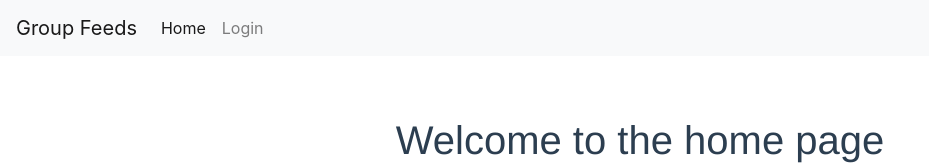
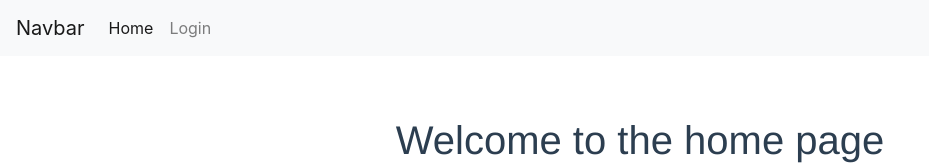
Before and after one commit to DanielGuidera/GroupFeeds, a Vue app: page /#/login in a window 1280 px wide. Shown: the top 165 px of the page, without its empty margins (0-929 px from the left). Built offline with nearby package versions, Linux system fonts and the light colour scheme.

Commit message:
login
Get username from user authentication. Hide login button and reveal user menu drop down with option profile and logout (non functional). Return to home page.

```diff
--- a/index.html
+++ b/index.html
@@ -3,10 +3,13 @@
     <meta charset="utf-8">
     <meta name="viewport" content="width=device-width,initial-scale=1.0">
     <title>group_feeds</title>
+
+    <script src="https://code.jquery.com/jquery-3.2.1.slim.min.js" integrity="sha384-KJ3o2DKtIkvYIK3UENzmM7KCkRr/rE9/Qpg6aAZGJwFDMVNA/GpGFF93hXpG5KkN" crossorigin="anonymous"></script>
+    <script src="https://cdnjs.cloudflare.com/ajax/libs/popper.js/1.12.9/umd/popper.min.js" integrity="sha384-ApNbgh9B+Y1QKtv3Rn7W3mgPxhU9K/ScQsAP7hUibX39j7fakFPskvXusvfa0b4Q" crossorigin="anonymous"></script>
+    <script src="https://maxcdn.bootstrapcdn.com/bootstrap/4.0.0/js/bootstrap.min.js" integrity="sha384-JZR6Spejh4U02d8jOt6vLEHfe/JQGiRRSQQxSfFWpi1MquVdAyjUar5+76PVCmYl" crossorigin="anonymous"></script>
   </head>
   <body>
     <div id="nav"></div>
     <div id="app"></div>
-    <!-- built files will be auto injected -->
   </body>
 </html>
--- a/src/components/Login.vue
+++ b/src/components/Login.vue
@@ -17,6 +17,11 @@
       }
     },
     methods: {
+        homePage: function () {
+            this.$refs.usrname.value = null;
+            this.$refs.psword.value = null;
+            this.$router.push({name: 'Home'});
+        },
         login: function () {
             var authenticationData = {
                 Username : this.$refs.usrname.value,
@@ -36,6 +41,9 @@
             var cognitoUser = new cognito.CognitoUser(userData);
             cognitoUser.authenticateUser(authenticationDetails, {
                 onSuccess: function (result) {
+                    document.getElementById('userMenu').innerHTML = cognitoUser.getUsername();
+                    document.getElementById('userMenu').hidden = false;
+                    document.getElementById('login').hidden = true;
                     cognitoUser.getUserAttributes(function(err, result) {
                         for (var i = 0; i < result.length; i++) {
                             console.log('attribute ' + result[i].getName() + ' has value ' + result[i].getValue());
@@ -46,6 +54,7 @@
                     alert(err.result);
                 }
             });
+            this.homePage();
         }
     }
   }
--- a/src/components/Navbar.vue
+++ b/src/components/Navbar.vue
@@ -1,14 +1,48 @@
 <template>
     <div id="nav">
         <nav class="navbar navbar-expand-lg navbar-light bg-light">
-        <a class="navbar-brand" href="#">Group Feeds</a>
-        <div class="collapse navbar-collapse" id="navbarNavAltMarkup">
-            <div class="navbar-nav">
-            <a class="nav-item nav-link active" href="#" v-on:click="homeClick">Home <span class="sr-only">(current)</span></a>
-            <a class="nav-item nav-link" href="#" v-on:click="loginClick">Login</a>
+            <a class="navbar-brand" href="#">Navbar</a>
+            <button class="navbar-toggler" type="button" data-toggle="collapse" data-target="#navbarNavDropdown" aria-controls="navbarNavDropdown" aria-expanded="false" aria-label="Toggle navigation">
+                <span class="navbar-toggler-icon"></span>
+            </button>
+            <div class="collapse navbar-collapse" id="navbarNavDropdown">
+                <ul class="navbar-nav">
+                    <li class="nav-item active">
+                        <a class="nav-link" href="#" v-on:click="homeClick">Home <span class="sr-only">(current)</span></a>
+                    </li>
+                    <li class="nav-item">
+                        <a class="nav-link" href="#" v-on:click="loginClick" id="login">Login</a>
+                    </li>
+                    <li class="nav-item dropdown">
+                        <a class="nav-link dropdown-toggle" href="#" id="userMenu" data-toggle="dropdown" aria-haspopup="true" aria-expanded="false" hidden></a>
+                        <div class="dropdown-menu" aria-labelledby="userMenu">
+                            <a class="dropdown-item" href="#">Profile</a>
+                            <a class="dropdown-item" href="#">Log Out</a>
+                        </div>
+                    </li>
+                </ul>
             </div>
-        </div>
         </nav>
+        <!-- <nav class="navbar navbar-expand-lg navbar-light bg-light">
+            <ul class="navbar-nav mr-auto">
+            <a class="navbar-brand" href="#">Group Feeds</a>
+            <div class="collapse navbar-collapse" id="navbarNavAltMarkup">
+                <div class="navbar-nav">
+                    <a ref="homeButton" class="nav-item nav-link active" href="#" v-on:click="homeClick">Home <span class="sr-only">(current)</span></a>
+                    <a class="nav-item nav-link" href="#" v-on:click="loginClick" id="loginButton">Login</a>
+                    <a class="nav-item nav-link" href="#" v-on:click="homeClick" id="userButton" hidden></a>
+                    <div class="nav-item dropdown">
+                        <a class="nav-link dropdown-toggle" href="#" id="userButton" role="button" data-toggle="dropdown" aria-haspopup="true" aria-expanded="false" hidden></a>
+                        <div class="dropdown-menu" aria-labelledby="userButton">
+                            <a class="dropdown-item" href="#">Action</a>
+                            <a class="dropdown-item" href="#">Another action</a>
+                            <div class="dropdown-divider"></div>
+                            <a class="dropdown-item" href="#">Something else here</a>
+                        </div>
+                    </div>
+                </div>
+            </div>
+        </nav> -->
     </div>
 </template>
 
--- a/src/main.js
+++ b/src/main.js
@@ -35,5 +35,8 @@
   },
   api: {
       invokeUrl: '' // e.g. https://rc7nyt4tql.execute-api.us-west-2.amazonaws.com/prod',
+  },
+  userInfo: {
+    userName: 'no user'
   }
 };
```
